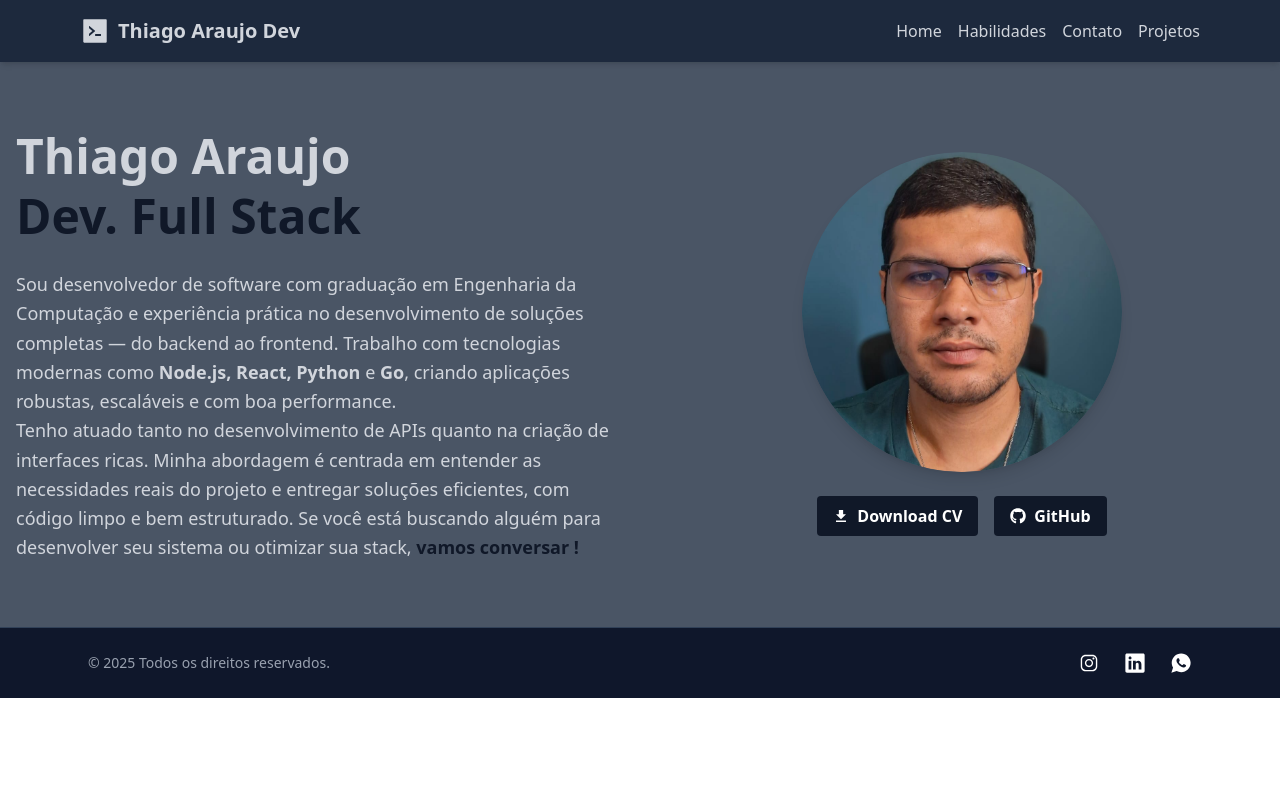
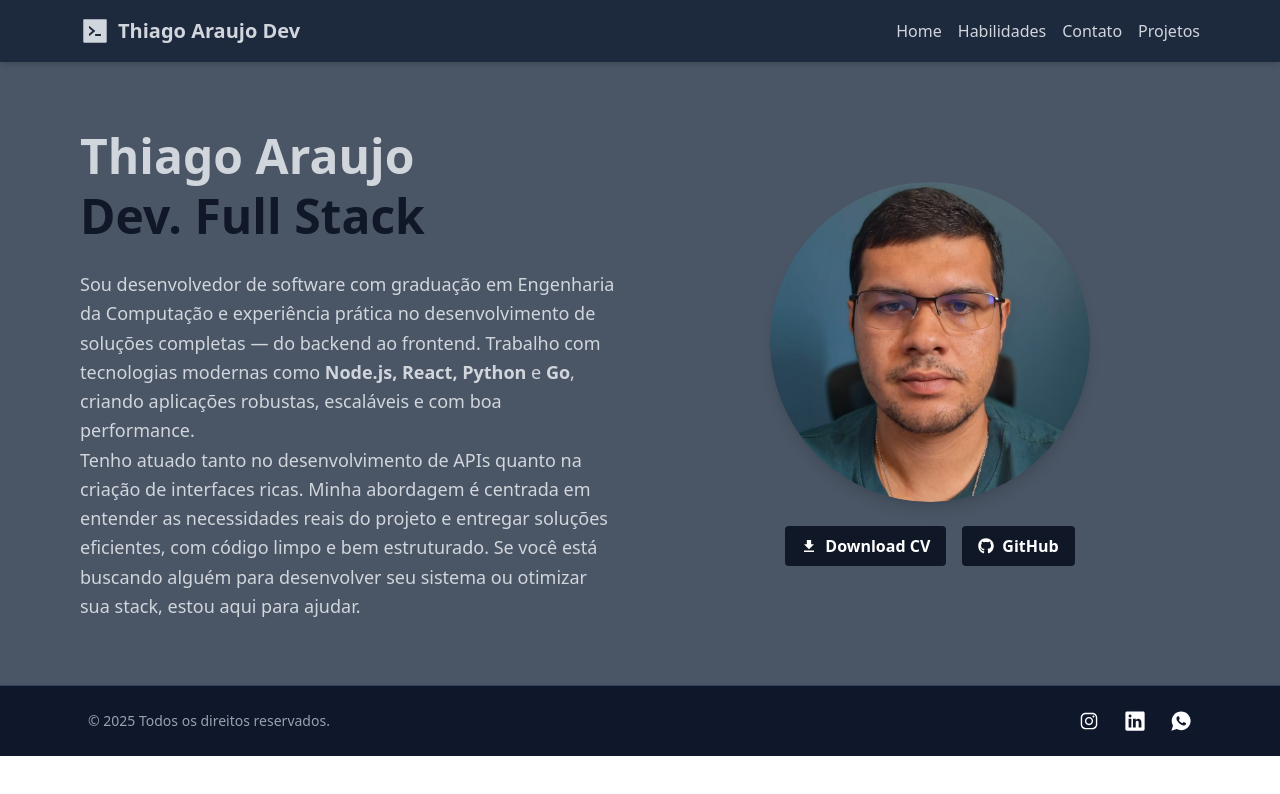
Before and after one commit to thiagoeu/portifoliov1, a React (Vite) app: page / in a window 1280 px wide. Shown: the top 794 px of the page. Built offline with nearby package versions, Linux system fonts and the light colour scheme.

Commit message:
fix: corrigindo layout

```diff
--- a/src/pages/Hero.jsx
+++ b/src/pages/Hero.jsx
@@ -7,10 +7,10 @@ import hero from "../assets/hero.png";
 const Hero = () => {
   return (
     <section className="w-full bg-gray-600 text-gray-300">
-      <div className="container mx-auto flex flex-col-reverse items-center justify-between gap-10 px-4 py-16 md:flex-row">
+      <div className="mx-auto flex max-w-6xl flex-col-reverse items-center justify-center gap-10 px-4 py-16 md:flex-row">
         {/* Texto */}
         <div className="space-y-6 text-center md:w-1/2 md:text-left">
-          <h1 className="text-4xl leading-tight font-bold md:text-5xl">
+          <h1 className="text-4xl leading-tight font-bold text-balance md:text-5xl">
             Thiago Araujo
             <span className="block lg:block"> </span>
             <span className="text-gray-900"> Dev. Full Stack</span>
@@ -27,11 +27,8 @@ const Hero = () => {
             interfaces ricas. Minha abordagem é centrada em entender as
             necessidades reais do projeto e entregar soluções eficientes, com
             código limpo e bem estruturado. Se você está buscando alguém para
-            desenvolver seu sistema ou otimizar sua stack,{" "}
-            <Link to="/" className="font-semibold text-gray-900">
-              {" "}
-              vamos conversar !
-            </Link>
+            desenvolver seu sistema ou otimizar sua stack, estou aqui para
+            ajudar.
           </p>
         </div>
 
```
